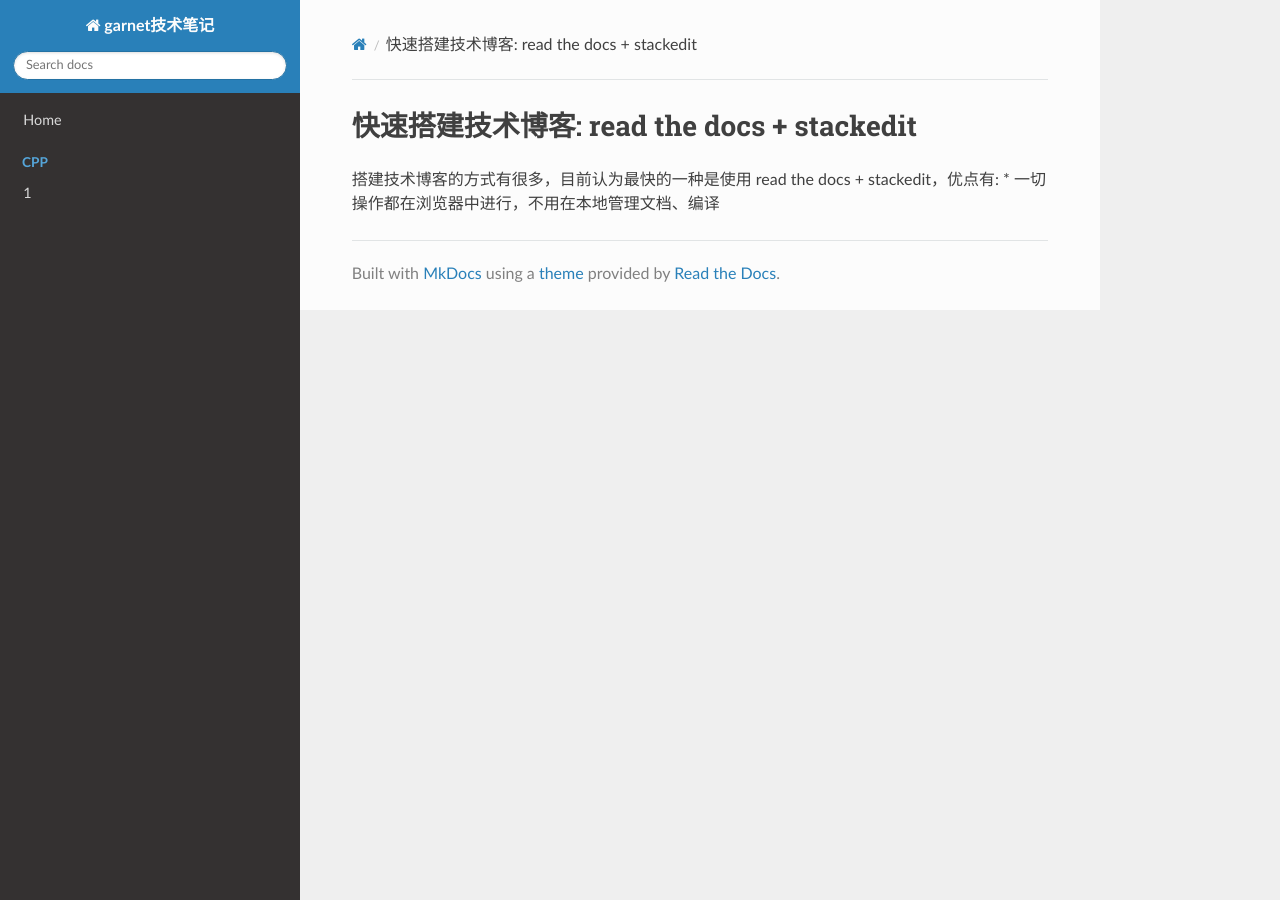
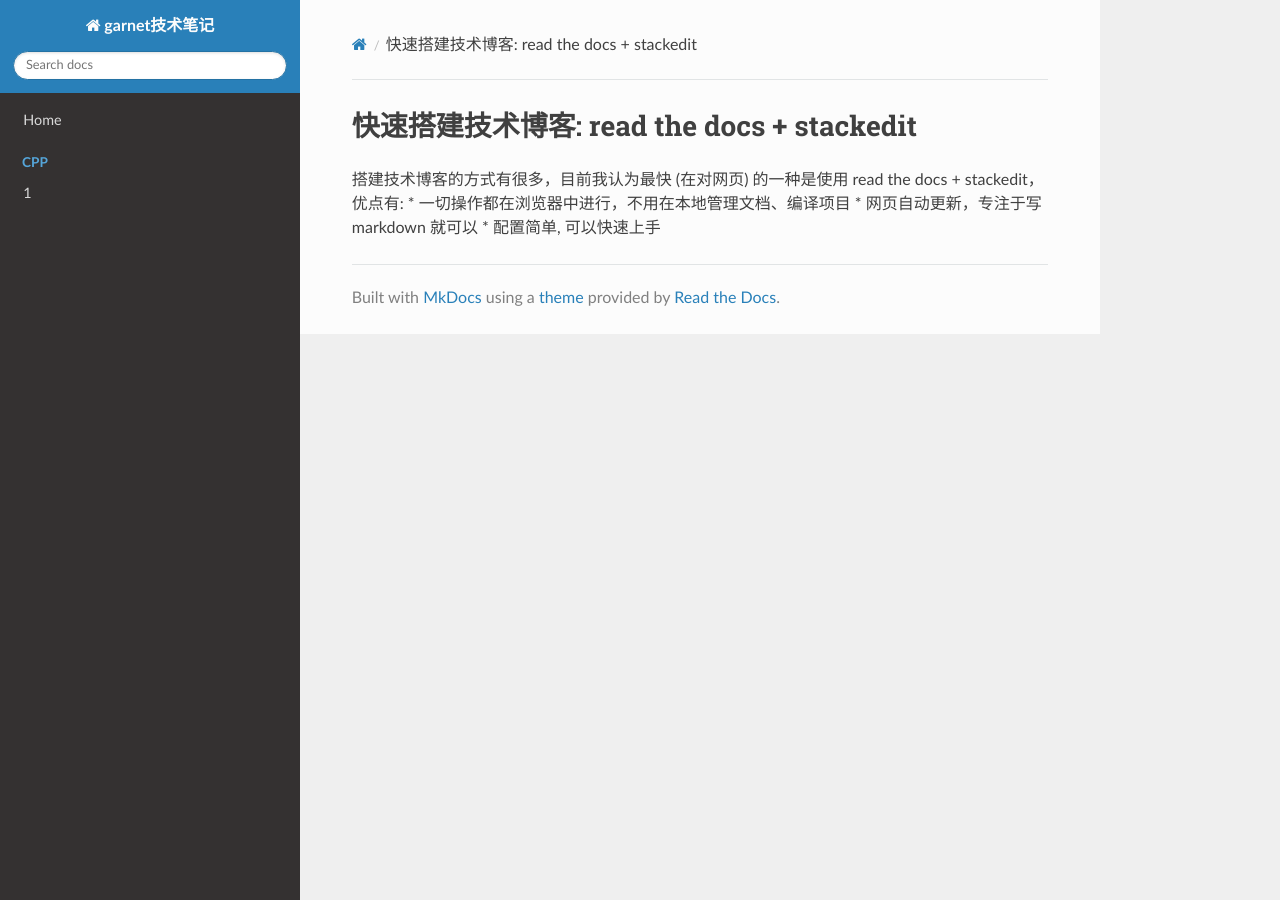
Before and after one commit to ymma98/technotes, an MkDocs documentation site: the page built from docs/杂谈/快速搭建技术博客: read the docs + stackedit.md, in a window 1280 px wide. Built offline with MkDocs 1.6.1, drawn with Linux system fonts in a browser that asks for light colours; nearby versions of some CDN libraries.

Commit message:
docs/杂谈/快速搭建技术博客: read the docs + stackedit.md updated from https://stackedit.cn/

```diff
--- a/docs/杂谈/快速搭建技术博客: read the docs + stackedit.md
+++ b/docs/杂谈/快速搭建技术博客: read the docs + stackedit.md
@@ -1,7 +1,11 @@
 # 快速搭建技术博客: read the docs + stackedit
 
-搭建技术博客的方式有很多，目前认为最快的一种是使用 read the docs + stackedit，优点有:
-* 一切操作都在浏览器中进行，不用在本地管理文档、编译
+搭建技术博客的方式有很多，目前我认为最快 (在对网页) 的一种是使用 read the docs + stackedit，优点有:
+* 一切操作都在浏览器中进行，不用在本地管理文档、编译项目
+* 网页自动更新，专注于写 markdown 就可以
+* 配置简单, 可以快速上手
+
+
 <!--stackedit_data:
-eyJoaXN0b3J5IjpbLTE2MjI4MDIxMDVdfQ==
+eyJoaXN0b3J5IjpbLTExMTA4MTYzMDRdfQ==
 -->
```
